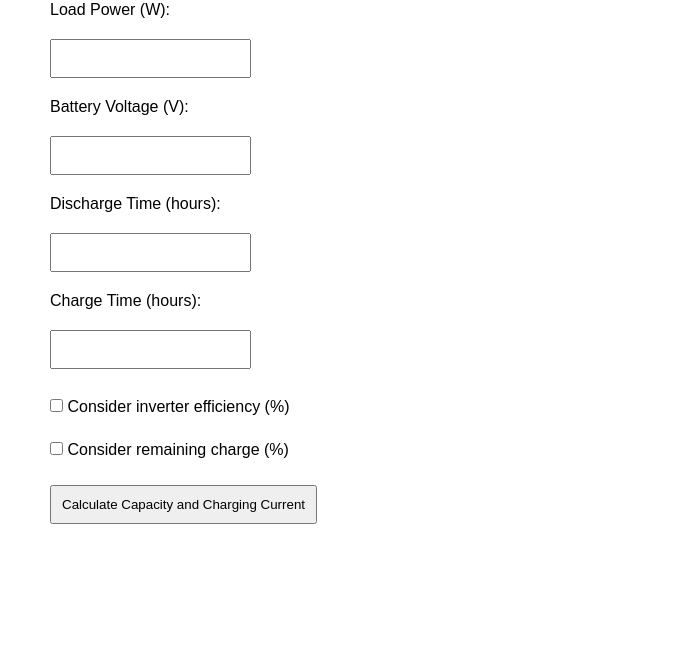
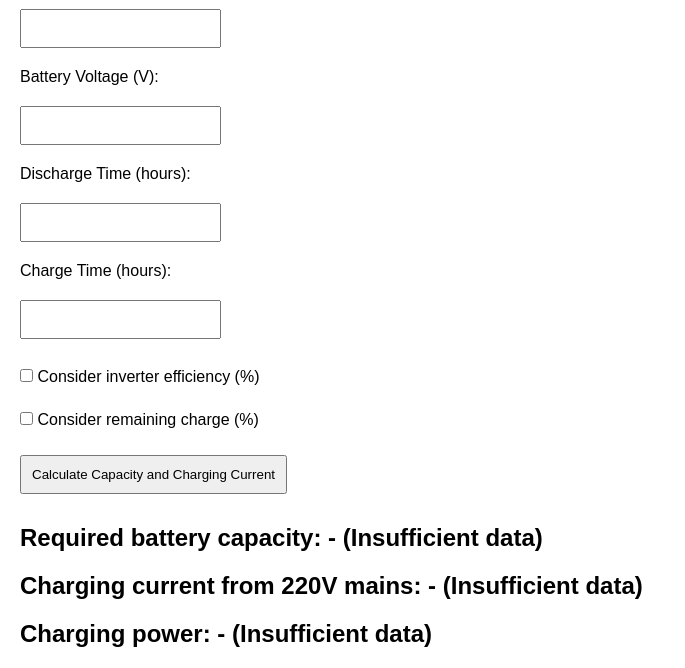
Before and after one commit to a-sanders/battery-calc, a plain HTML site: page index.html in a window 1280 px wide. Shown: the part 147-815 px from the top of the page, without its empty margins (0-685 px from the left). Drawn offline with Linux system fonts and the light colour scheme.

Commit message:
recalcuate capacity after lang changed

```diff
--- a/index.html
+++ b/index.html
@@ -8,7 +8,7 @@
     <style>
         body {
             font-family: Arial, sans-serif;
-            margin: 50px;
+            margin: 20px;
         }
         input, button {
             padding: 10px;
@@ -127,6 +127,8 @@
             document.getElementById('efficiencyCheckboxText').textContent = resources[currentLang].efficiencyCheckbox;
             document.getElementById('remainingChargeCheckboxText').textContent = resources[currentLang].remainingChargeCheckbox;
             document.getElementById('calculateButton').textContent = resources[currentLang].calculateButton;
+            //
+            calculateCapacity();
         }
 
         function setLanguage(lang) {
```
